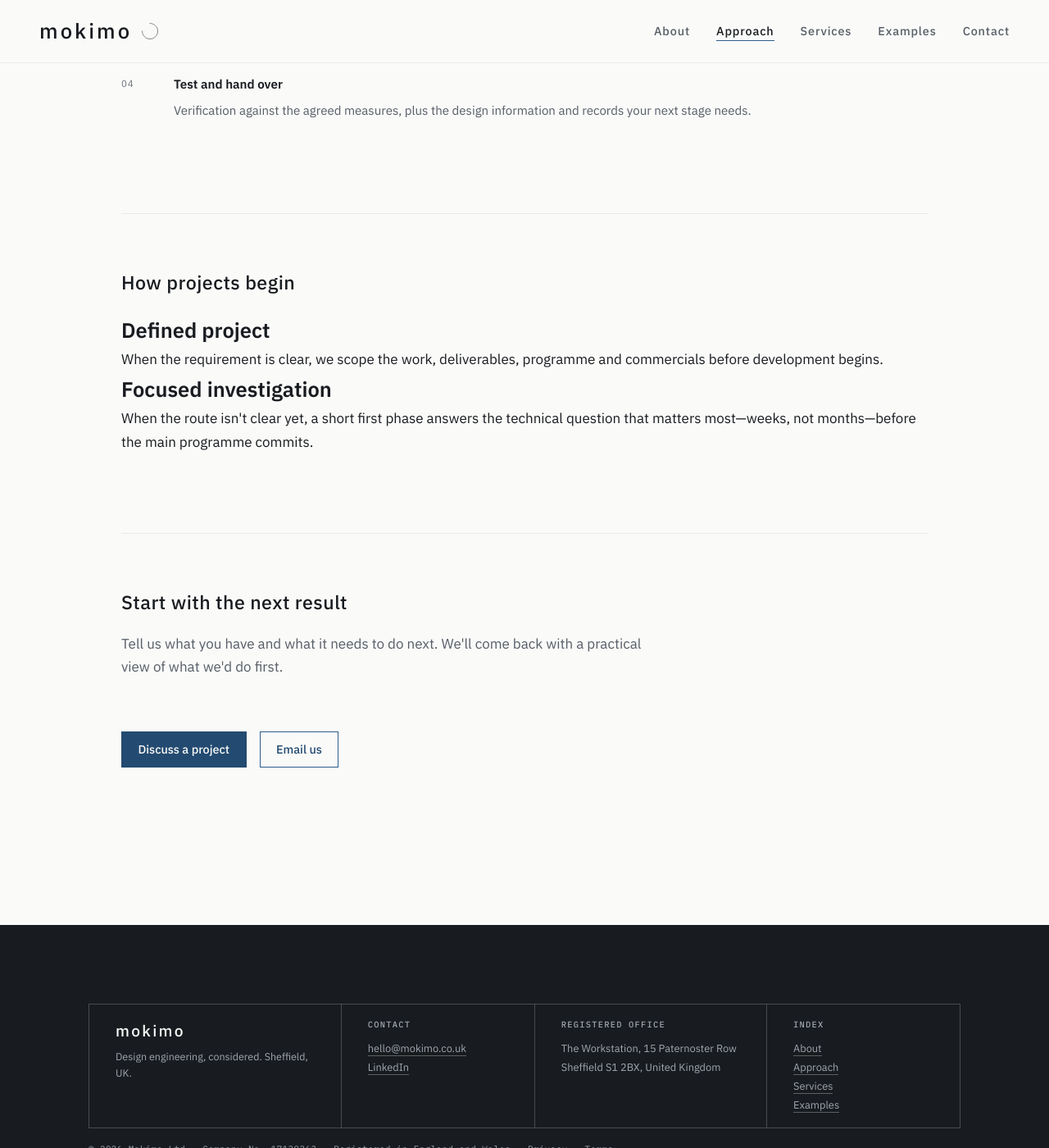
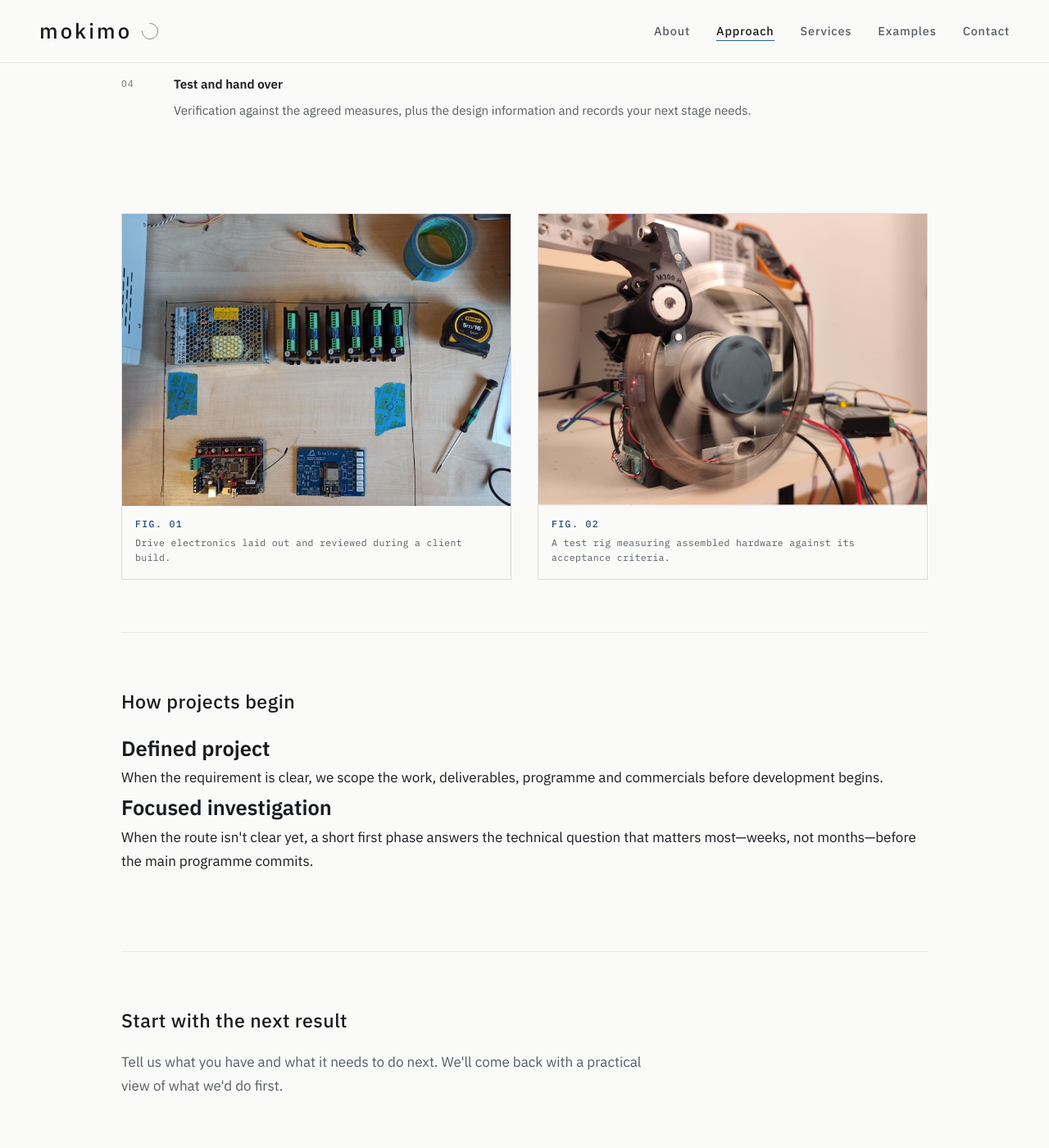
Before and after one commit to Mokimo-Limited/www.mokimo.co.uk, a Jekyll site: the page built from approach/index.html, in a window 1280 px wide and 1400 px high, scrolled down 547 px. Shown: the whole window at 82% size. Built offline with Jekyll 4.4.1, drawn with Linux system fonts in a browser that asks for light colours.

Commit message:
add photography to about, approach and services pages

```diff
--- a/approach/index.html
+++ b/approach/index.html
@@ -47,6 +47,17 @@ extra_css:
       </ol>
     </section>
 
+    <div class="media-grid">
+      <figure>
+        <img src="/images/examples/bikestow-component-layout.jpg" alt="Drive electronics laid out and reviewed during a client build" loading="lazy">
+        <figcaption><span>FIG. 01</span>Drive electronics laid out and reviewed during a client build.</figcaption>
+      </figure>
+      <figure>
+        <img src="/images/examples/functional-test-rig.jpg" alt="Functional test rig measuring a rotating assembly" loading="lazy">
+        <figcaption><span>FIG. 02</span>A test rig measuring assembled hardware against its acceptance criteria.</figcaption>
+      </figure>
+    </div>
+
     <section class="content-section content-section--divided" aria-labelledby="starting-heading">
       <h2 class="section-heading" id="starting-heading">How projects begin</h2>
       <div class="start-grid">
--- a/services/index.html
+++ b/services/index.html
@@ -17,6 +17,7 @@ extra_css:
     <section class="content-section">
       <div class="offer-grid">
         <article class="offer-card">
+          <img class="offer-media" src="/images/examples/sensor-readhead-assembly.jpg" alt="Custom sensor readhead assembly on a linear motion platform" loading="lazy">
           <h2>Products and subsystems</h2>
           <p>Turn a proven principle, an existing design or a new requirement into integrated hardware that's ready for its next stage.</p>
           <ul>
@@ -28,6 +29,7 @@ extra_css:
         </article>
 
         <article class="offer-card">
+          <img class="offer-media" src="/images/examples/bikestow-automation-cell-cad.png" alt="CAD render of an automated machining cell developed for a client" loading="lazy">
           <h2>Test and production equipment</h2>
           <p>Fixtures, rigs and bespoke equipment designed around the product, the operator and the measurement your process depends on.</p>
           <ul>
@@ -39,6 +41,7 @@ extra_css:
         </article>
 
         <article class="offer-card">
+          <img class="offer-media" src="/images/examples/cnc-machined-components.jpg" alt="Machined components laid out ready for assembly" loading="lazy">
           <h2>Industrialisation and pilot builds</h2>
           <p>The product, documentation, supply chain and test methods needed to build dependable early units.</p>
           <ul>
@@ -50,6 +53,7 @@ extra_css:
         </article>
 
         <article class="offer-card">
+          <img class="offer-media" src="/images/examples/motor-driver-test-setup.jpg" alt="Motor and driver electronics instrumented on the bench" loading="lazy">
           <h2>Failure investigation</h2>
           <p>We reproduce the problem, trace it across the assembled system and develop a remedy that gets tested—not argued from first principles.</p>
           <ul>
--- a/styles/core.css
+++ b/styles/core.css
@@ -391,6 +391,51 @@ main p a:not(.button):not(.text-link):focus-visible,
   margin-bottom: var(--space-sm);
 }
 
+/* --- Shared figure grids (inner pages) --- */
+
+.media-grid {
+  display: grid;
+  grid-template-columns: repeat(2, minmax(0, 1fr));
+  gap: var(--space-md);
+  margin: var(--space-lg) 0;
+}
+
+.media-grid figure {
+  margin: 0;
+  border: 1px solid var(--color-sand);
+  background-color: var(--color-base);
+}
+
+.media-grid img {
+  display: block;
+  width: 100%;
+  aspect-ratio: 4 / 3;
+  object-fit: cover;
+}
+
+.media-grid figcaption {
+  padding: 0.85rem 1rem 1rem;
+  font-family: var(--font-mono);
+  font-size: 0.72rem;
+  line-height: 1.6;
+  letter-spacing: 0.03em;
+  color: var(--color-text-muted);
+}
+
+.media-grid figcaption span {
+  display: block;
+  margin-bottom: 0.25rem;
+  font-weight: 500;
+  letter-spacing: 0.12em;
+  color: var(--color-accent-deep);
+}
+
+@media (max-width: 640px) {
+  .media-grid {
+    grid-template-columns: 1fr;
+  }
+}
+
 @media (max-width: 640px) {
   .home-page main section {
     padding-top: var(--space-lg);
```
Also changed, not shown: about/index.html (+11 -0 lines), styles/pages/services.css (+9 -0 lines).
